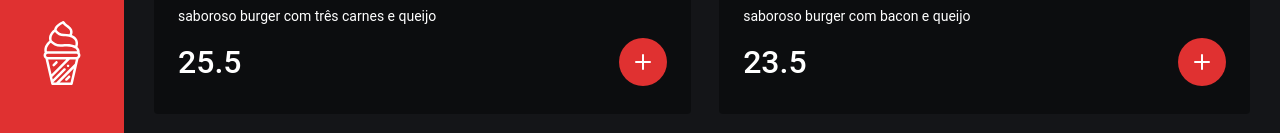
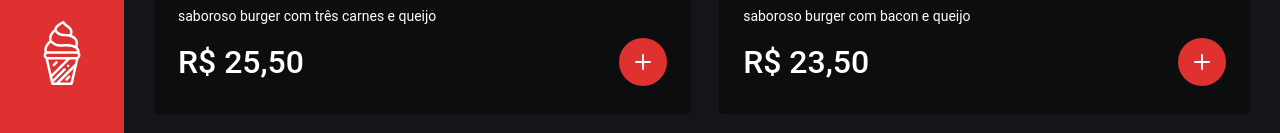
Before and after one commit to guisilva10/delafood, a React (Create React App) app: page / in a window 1280 px wide. Shown: the part 491-624 px from the top of the page. Built offline with nearby package versions, Linux system fonts and the light colour scheme; a web font is replaced by a local one.

Commit message:
feat: format currency

```diff
--- a/src/components/Snacks/index.tsx
+++ b/src/components/Snacks/index.tsx
@@ -1,3 +1,4 @@
+import { currencyFormat } from '../../helpers/currencyFormat'
 import { Container } from './styles'
 import { FiPlus } from 'react-icons/fi'
 
@@ -14,7 +15,7 @@ export function Snacks({snacks}: SnacksProps) {
           <img src={snack.image} alt={snack.name}/>
           <p>{snack.description}</p>
           <div>
-            <strong>{snack.price}</strong>
+            <strong>{currencyFormat(snack.price)}</strong>
             <button type='button'>
               <FiPlus/>
             </button>
--- /dev/null
+++ b/src/helpers/currencyFormat.ts
@@ -0,0 +1,6 @@
+export function currencyFormat(currency: number){
+  return new Intl.NumberFormat('pt-BR',{
+    style: 'currency',
+    currency: 'BRL',
+  }).format(currency)
+}
--- a/src/pages/Main/IceCreams/index.tsx
+++ b/src/pages/Main/IceCreams/index.tsx
@@ -1,11 +1,39 @@
 import { Head } from "../../../components/Head"
 import { SnackTitle } from "../../../components/SnackTitle"
+import { Snacks } from "../../../components/Snacks"
 
 export default function IceCreams(){
+  const data = [
+    {
+      id: 1,
+      snack: 'ice-cream',
+      name: 'Casquinha',
+      description: 'A casquinha crocante e saborosa que nossos clientes amam.',
+      price: 4.5,
+      image: 'https://i.imgur.com/YGmeoCm.jpg',
+    },
+    {
+      id: 2,
+      snack: 'ice-cream',
+      name: 'Chocolate com granulado',
+      description: 'Sorvete de chocolate com granulados em chocolate para você se deliciar.',
+      price: 6,
+      image: 'https://i.imgur.com/osAHOLe.jpg',
+    },
+    {
+      id: 3,
+      snack: 'ice-cream',
+      name: 'Flocos',
+      description: 'O tradicional flocos vem com cobertura em chocolate para adocicar seu dia.',
+      price: 7,
+      image: 'https://i.imgur.com/qgnFLiy.jpg',
+    },
+  ]
     return (
     <>
      <Head title="IceCreams"/>
      <SnackTitle>Sorvetes</SnackTitle>
+     <Snacks snacks={data}></Snacks>
     </>
   )
 }
--- a/src/pages/Main/Pizzas/index.tsx
+++ b/src/pages/Main/Pizzas/index.tsx
@@ -1,11 +1,34 @@
 import { Head } from "../../../components/Head"
 import { SnackTitle } from "../../../components/SnackTitle"
+import { Snacks } from "../../../components/Snacks"
 
 export default function Pizzas (){
+  const data = [
+    {
+      id: 1,
+      snack: 'pizza',
+      name: 'Calabresa',
+      description:
+        'Pizza recheada com calabresa, cebola, mussarela, orégano e azeitona, tendo uma borda recheada com catupiry.',
+      price: 25,
+      image: 'https://i.imgur.com/5rjJGkV.jpg',
+    },
+    {
+      id: 2,
+      snack: 'pizza',
+      name: 'Portuguesa',
+      description:
+        'Pizza recheada com presunto, mussarela, ovo, cebola, azeitona, orégano, tomate e molho de tomate, tendo uma borda recheada com catupiry.',
+      price: 28.5,
+      image: 'https://i.imgur.com/WCoyGoI.png',
+    },
+  ]
+
   return (
     <>
      <Head title="Pizzas"/>
      <SnackTitle>Pizzas</SnackTitle>
+     <Snacks snacks={data}></Snacks>
     </>
   )
 }
```
